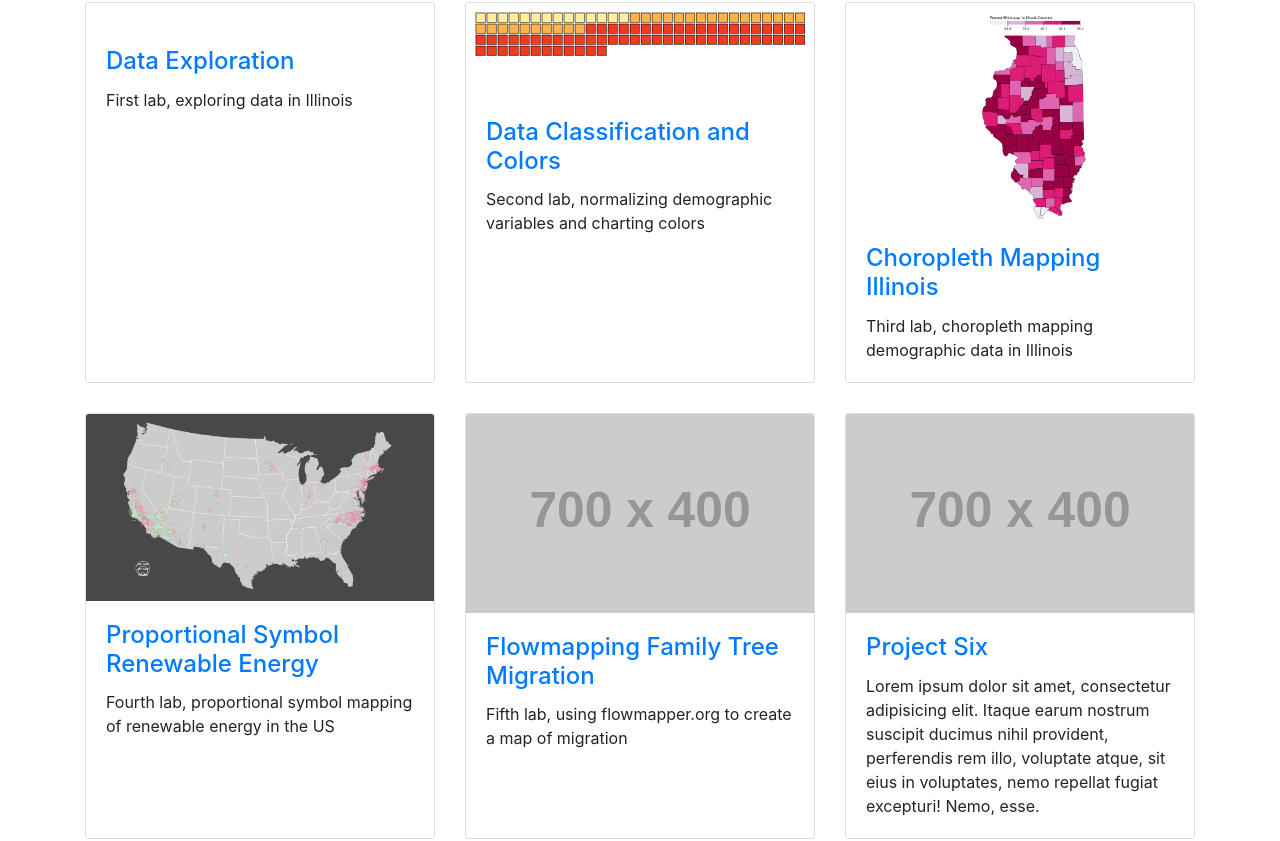
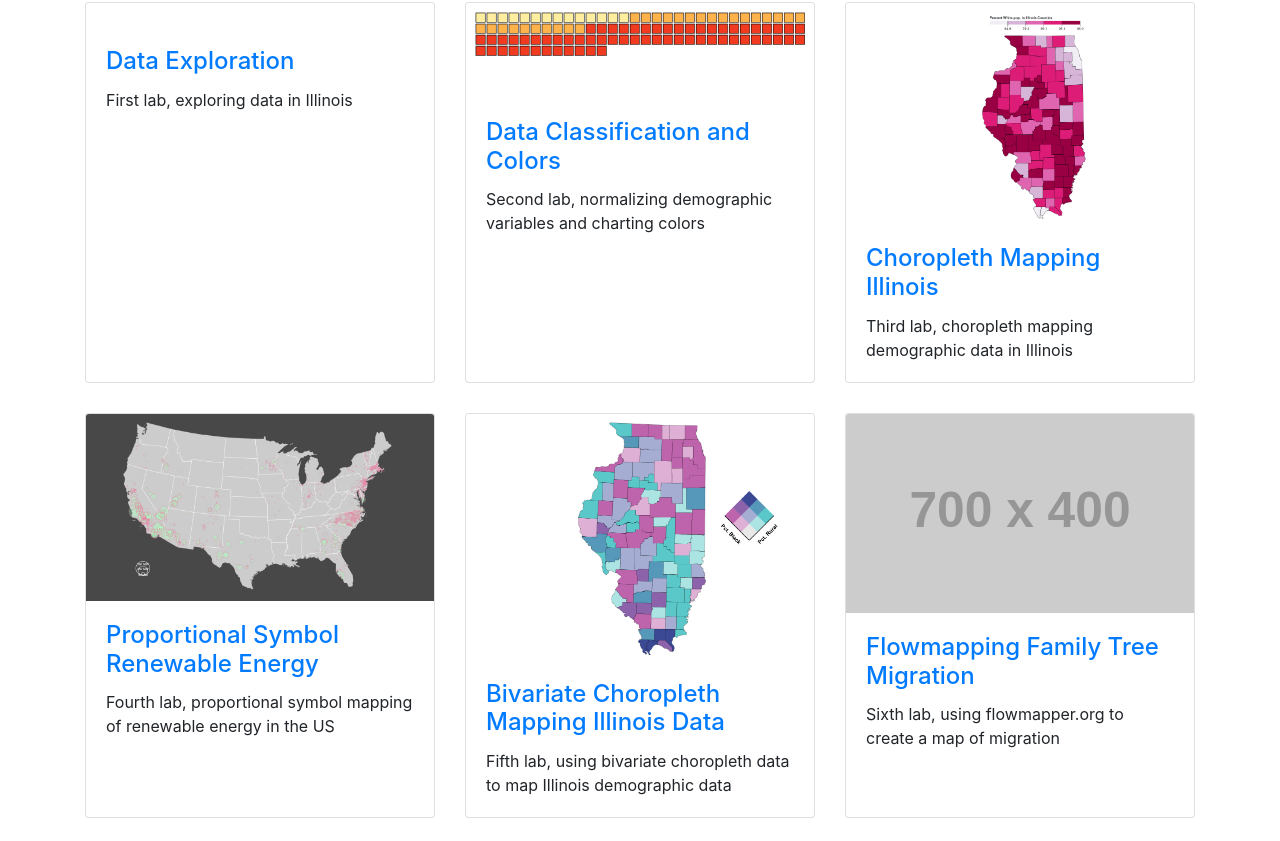
Before and after one commit to geog3540/blbird, a website: page index.html in a window 1280 px wide. Shown: the part 150-991 px from the top of the page. Drawn offline with Linux system fonts and the light colour scheme; placeholder pictures from the web are drawn by us.

Commit message:
Updated Github

```diff
--- a/index.html
+++ b/index.html
@@ -103,12 +103,12 @@
         </div>
         <div class="col-lg-4 col-sm-6 portfolio-item">
           <div class="card h-100">
-            <a href="#"><img class="card-img-top" src="http://placehold.it/700x400" alt=""></a>
+            <a href="#"><img class="card-img-top" src="Images/Lab5.png" alt=""></a>
             <div class="card-body">
               <h4 class="card-title">
-                <a href="#">Flowmapping Family Tree Migration</a>
+                <a href="#">Bivariate Choropleth Mapping Illinois Data</a>
               </h4>
-              <p class="card-text">Fifth lab, using flowmapper.org to create a map of migration</p>
+              <p class="card-text">Fifth lab, using bivariate choropleth data to map Illinois demographic data</p>
             </div>
           </div>
         </div>
@@ -117,9 +117,9 @@
             <a href="#"><img class="card-img-top" src="http://placehold.it/700x400" alt=""></a>
             <div class="card-body">
               <h4 class="card-title">
-                <a href="#">Project Six</a>
+                <a href="#">Flowmapping Family Tree Migration</a>
               </h4>
-              <p class="card-text">Lorem ipsum dolor sit amet, consectetur adipisicing elit. Itaque earum nostrum suscipit ducimus nihil provident, perferendis rem illo, voluptate atque, sit eius in voluptates, nemo repellat fugiat excepturi! Nemo, esse.</p>
+              <p class="card-text">Sixth lab, using flowmapper.org to create a map of migration</p>
             </div>
           </div>
         </div>
```
